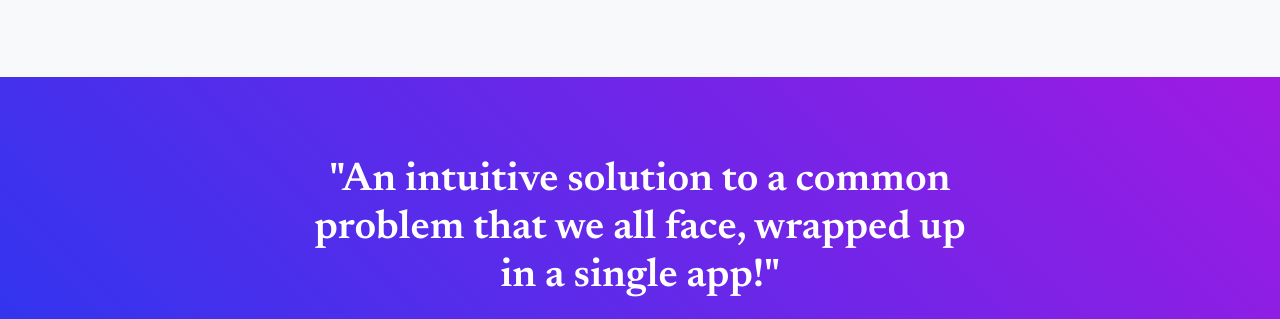
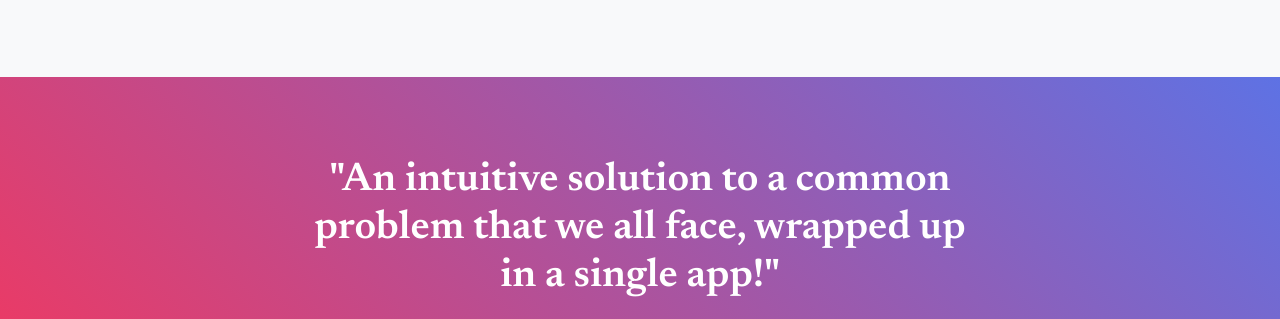
Before and after one commit to joiceapp/website, a website: page public/index.html in a window 1280 px wide. Shown: the part 632-951 px from the top of the page. Drawn offline with nearby package versions, Linux system fonts and the light colour scheme.

Commit message:
change main colors

```diff
--- a/src/scss/variables/_colors.scss
+++ b/src/scss/variables/_colors.scss
@@ -4,10 +4,10 @@
 
 // Override Bootstrap color systel colors
 
-$blue: #2937f0;
-$purple: #9f1ae2;
+$red: #f5365c;
+$blue: #5e72e4;
 
 // Override Bootstrap default state colors
 
-$primary: $blue;
-$secondary: $purple;
+$primary: $red;
+$secondary: $blue;
```
Also changed, not shown: public/index.html (+8 -4 lines), public/css/styles.css, public/imprint.html (added).
